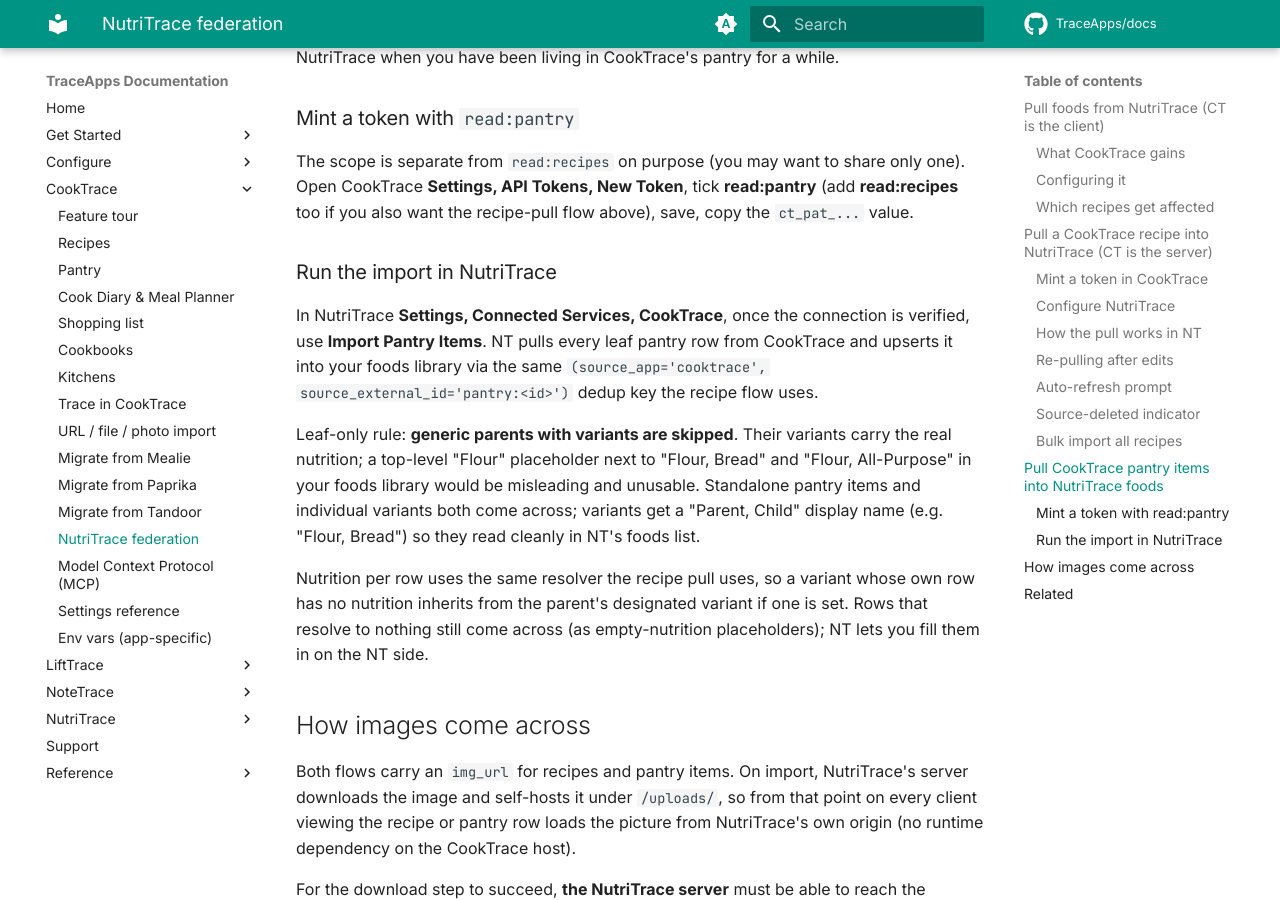
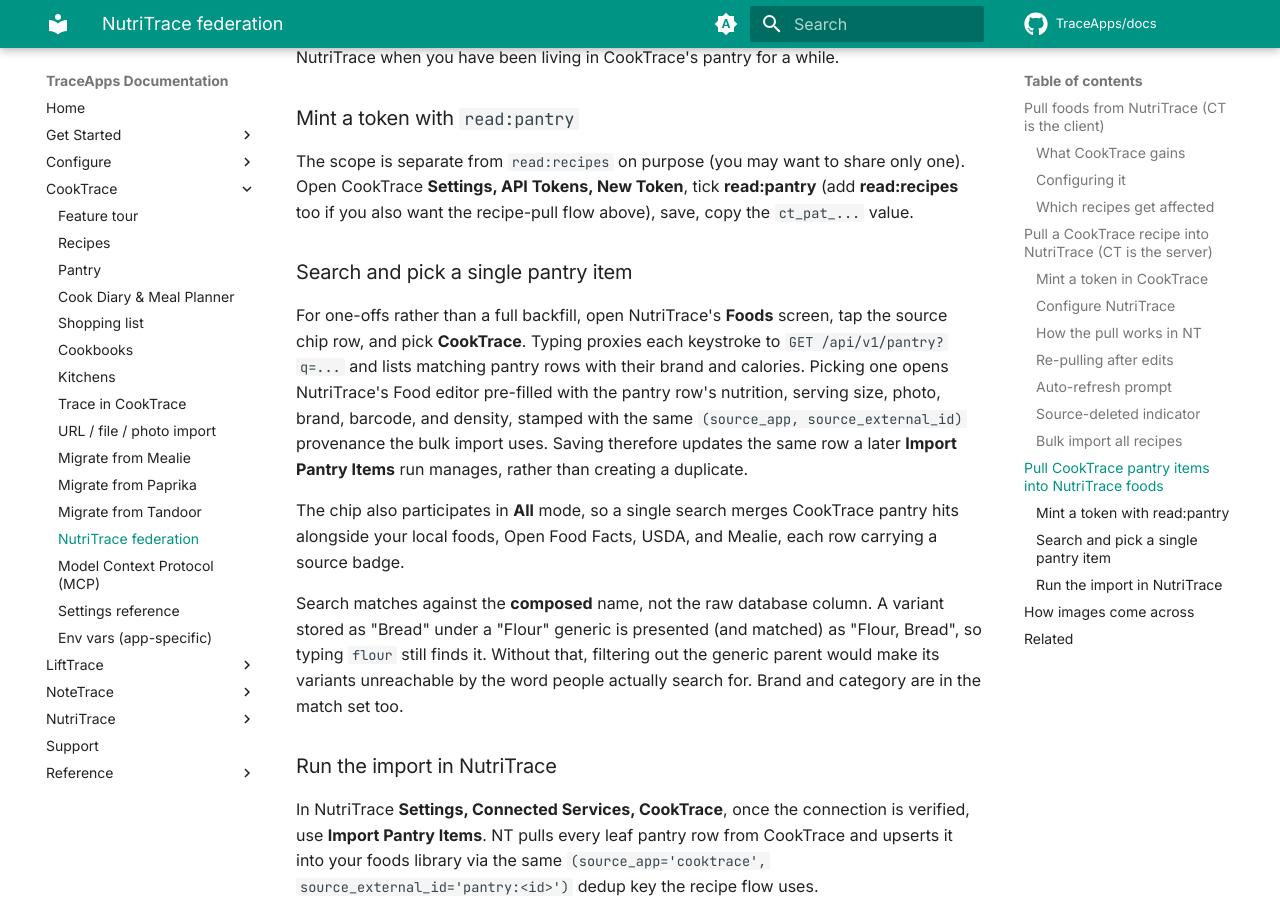
Before and after one commit to TraceApps/docs, an MkDocs documentation site: the page built from docs/cooktrace/nt-federation.md, in a window 1280 px wide and 900 px high, scrolled down 4339 px. Built offline with MkDocs 1.6.1 and Material for MkDocs 9.7.7, drawn with Linux system fonts in a browser that asks for light colours; comment, search, counter and statistics services are not loaded.

Commit message:
docs(cooktrace) CT pantry search chip on NT's Foods tab
(cherry picked from commit 1fd36ac63d4c7fd89a87101acf7fed8aff55d6e6)

```diff
--- a/docs/cooktrace/nt-federation.md
+++ b/docs/cooktrace/nt-federation.md
@@ -102,6 +102,14 @@ The reverse of the "CookTrace pulls foods from NutriTrace" flow above: NT can al
 
 The scope is separate from `read:recipes` on purpose (you may want to share only one). Open CookTrace **Settings, API Tokens, New Token**, tick **read:pantry** (add **read:recipes** too if you also want the recipe-pull flow above), save, copy the `ct_pat_...` value.
 
+### Search and pick a single pantry item
+
+For one-offs rather than a full backfill, open NutriTrace's **Foods** screen, tap the source chip row, and pick **CookTrace**. Typing proxies each keystroke to `GET /api/v1/pantry?q=...` and lists matching pantry rows with their brand and calories. Picking one opens NutriTrace's Food editor pre-filled with the pantry row's nutrition, serving size, photo, brand, barcode, and density, stamped with the same `(source_app, source_external_id)` provenance the bulk import uses. Saving therefore updates the same row a later **Import Pantry Items** run manages, rather than creating a duplicate.
+
+The chip also participates in **All** mode, so a single search merges CookTrace pantry hits alongside your local foods, Open Food Facts, USDA, and Mealie, each row carrying a source badge.
+
+Search matches against the **composed** name, not the raw database column. A variant stored as "Bread" under a "Flour" generic is presented (and matched) as "Flour, Bread", so typing `flour` still finds it. Without that, filtering out the generic parent would make its variants unreachable by the word people actually search for. Brand and category are in the match set too.
+
 ### Run the import in NutriTrace
 
 In NutriTrace **Settings, Connected Services, CookTrace**, once the connection is verified, use **Import Pantry Items**. NT pulls every leaf pantry row from CookTrace and upserts it into your foods library via the same `(source_app='cooktrace', source_external_id='pantry:<id>')` dedup key the recipe flow uses.
```
